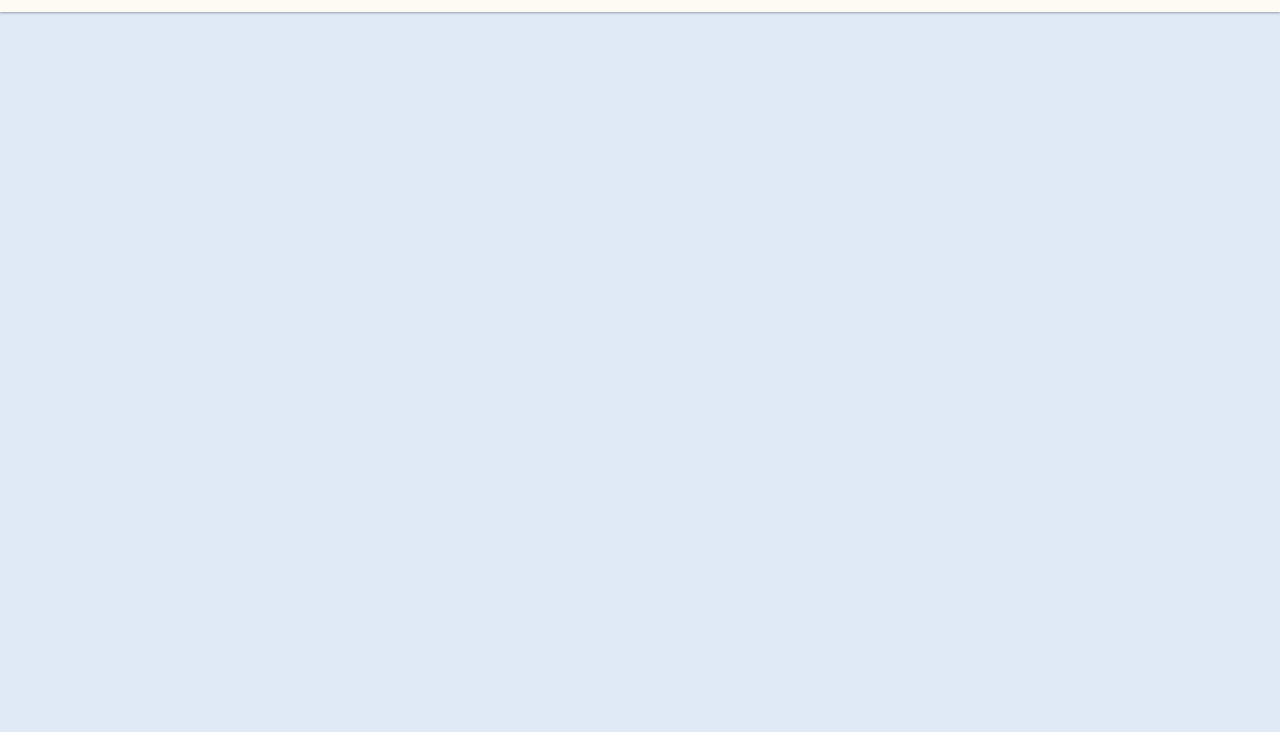
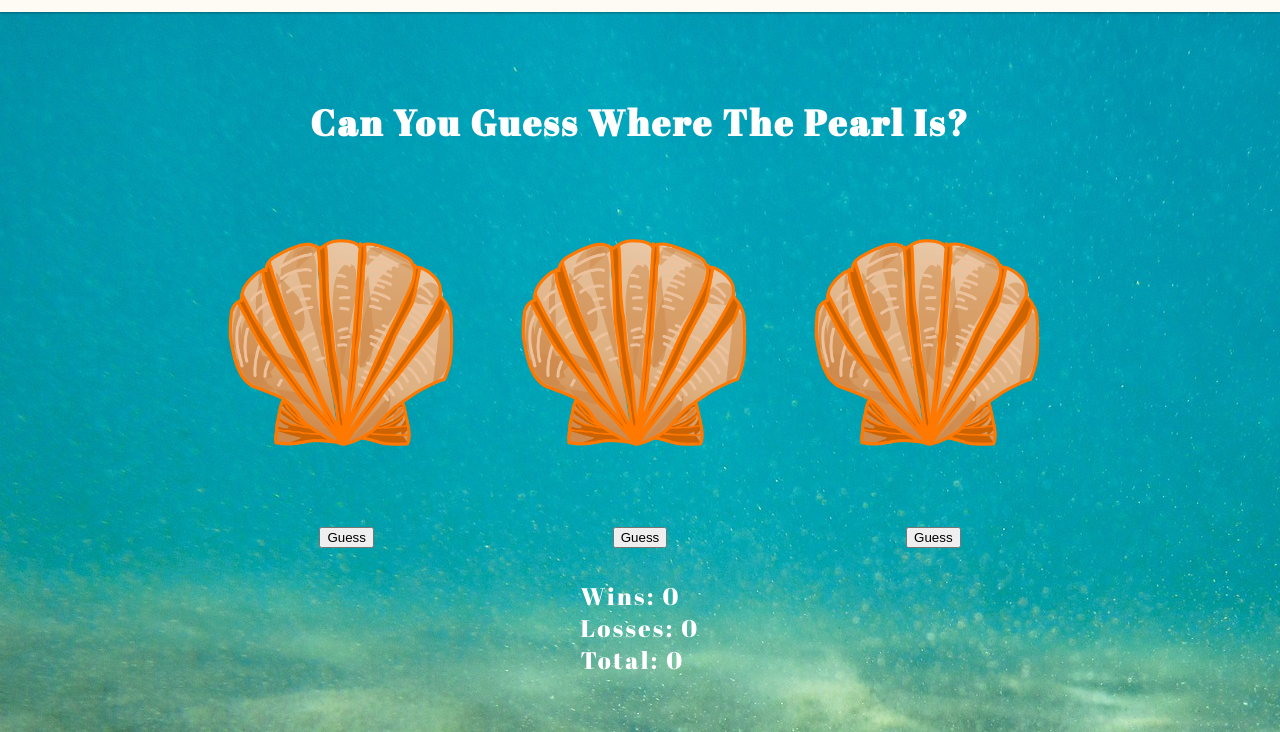
Before and after one commit to JakeCMorgan/shell-game-demo, a plain HTML site: page index.html in a window 1280 px wide. Shown: the part 68-800 px from the top of the page. Drawn offline with Linux system fonts and the light colour scheme.

Commit message:
finished HTML layout and added css styling

```diff
--- a/app.js
+++ b/app.js
@@ -1,7 +1,9 @@
 /* Imports */
 
 /* Get DOM Elements */
-
+const button1 = document.getElementById('shell-button-1');
+const button2 = document.getElementById('shell-button-2');
+const button3 = document.getElementById('shell-button-3');
 /* State */
 
 /* Events */
--- a/index.html
+++ b/index.html
@@ -1,6 +1,5 @@
 <!DOCTYPE html>
 <html lang="en">
-
     <head>
         <!-- metadata -->
         <meta charset="UTF-8" />
@@ -16,24 +15,49 @@
 
         <!-- fonts -->
         <!-- see https://fonts.google.com/ -->
-
+        <link
+            href="https://fonts.googleapis.com/css2?family=Abril+Fatface&display=swap"
+            rel="stylesheet"
+        />
         <!-- css -->
         <link rel="stylesheet" href="styles/reset.css" />
         <link rel="stylesheet" href="styles/global.css" />
         <!-- add link for page specific css -->
-
     </head>
 
     <body>
         <header>
-        <img class="logo" src="assets/html_css_js.png" alt="logo">
+            <img class="logo" src="assets/html_css_js.png" alt="logo" />
             <h1>Web App</h1>
         </header>
 
         <main>
-
+            <section class="main">
+                <h1>Can You Guess Where The Pearl Is?</h1>
+                <div class="shells">
+                    <div class="shell">
+                        <img src="./assets/shell.png" id="shell-1-img" />
+                        <div class="pearl" id="pearl-1"></div>
+                        <button id="shell-button-1">Guess</button>
+                    </div>
+                    <div class="shell">
+                        <img src="./assets/shell.png" id="shell-2-img" />
+                        <div class="pearl" id="pearl-2"></div>
+                        <button id="shell-button-2">Guess</button>
+                    </div>
+                    <div class="shell">
+                        <img src="./assets/shell.png" id="shell-3-img" />
+                        <div class="pearl" id="pearl-3"></div>
+                        <button id="shell-button-3">Guess</button>
+                    </div>
+                </div>
+                <div class="tally">
+                    <br />
+                    <div>Wins: <span id="wins">0</span></div>
+                    <div>Losses: <span id="losses">0</span></div>
+                    <div>Total: <span id="total">0</span></div>
+                </div>
+            </section>
         </main>
-
     </body>
-
 </html>
--- a/styles/global.css
+++ b/styles/global.css
@@ -1,5 +1,5 @@
 :root {
-    --background: rgb(224, 234, 247);
+    --background: rgb(247, 247, 247);
     --header-background: rgb(254, 251, 245);
     --primary-font: Corbel, 'Lucida Grande', 'Lucida Sans Unicode', 'Lucida Sans', 'DejaVu Sans',
         'Bitstream Vera Sans', 'Liberation Sans', Verdana, 'Verdana Ref', sans-serif;
@@ -31,5 +31,38 @@ header .logo {
 }
 
 main {
-    padding: 20px;
+    display: flex;
+    flex-direction: column;
+    justify-content: center;
+    align-items: center;
+    background-image: url(../assets/background2.jpg);
+    font-family: 'Abril Fatface', cursive;
+    letter-spacing: 0.1em;
+    font-size: 1.5rem;
+    color: white;
 }
+
+.main {
+    display: flex;
+    flex-direction: column;
+    justify-content: center;
+    align-items: center;
+}
+
+.shells {
+    display: flex;
+    flex-direction: row;
+    padding-left: 200px;
+    padding-right: 200px;
+}
+
+.shell {
+    display: flex;
+    flex-direction: column;
+    justify-content: center;
+    align-items: center;
+}
+
+.shell img {
+    width: 120%;
+}
```
Also changed, not shown: assets/background.jpg (added), assets/background2.jpg (added), assets/pearl.png (added), assets/shell.png (added). Lines whose indentation alone changed are shown as unchanged.
